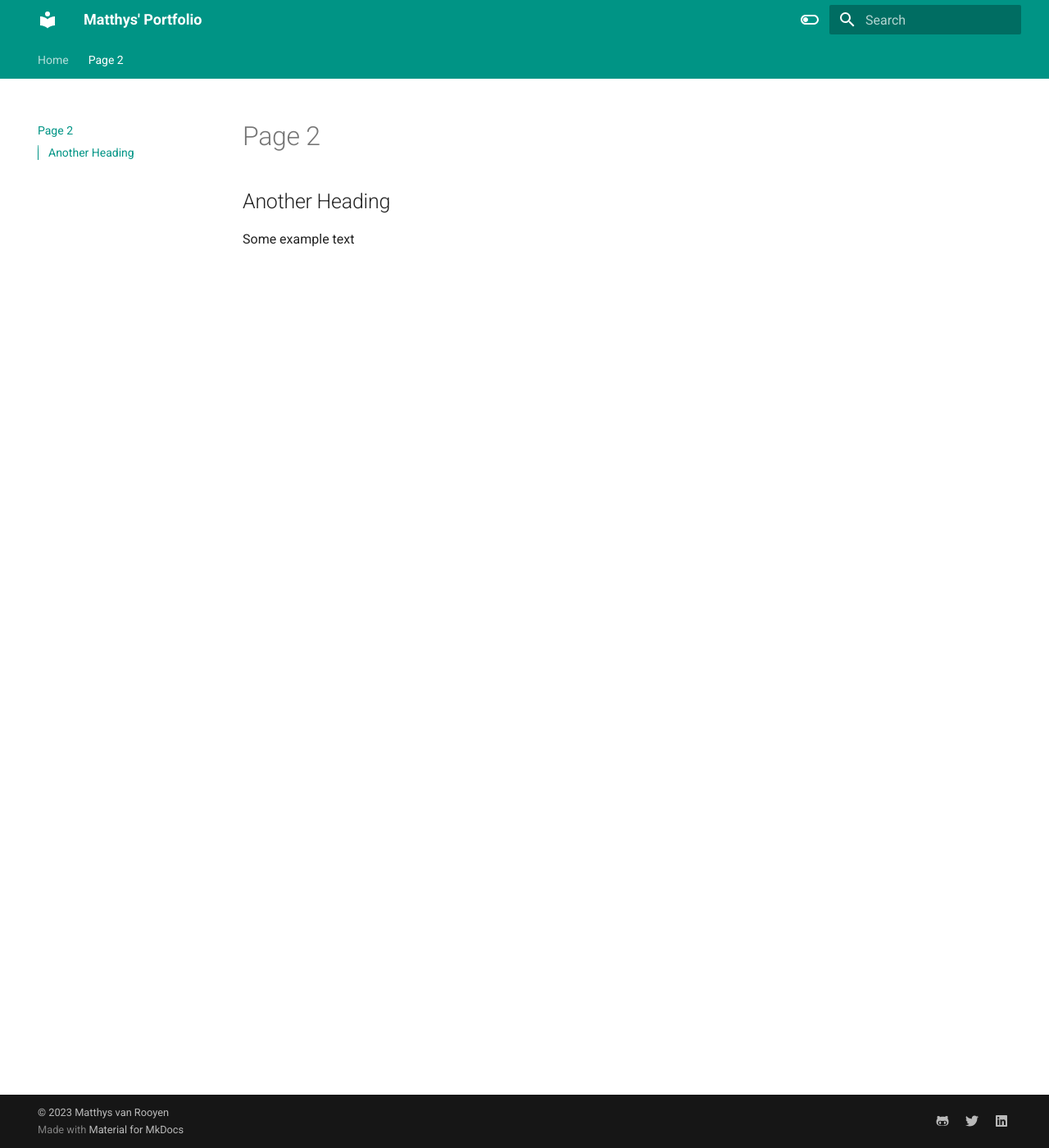
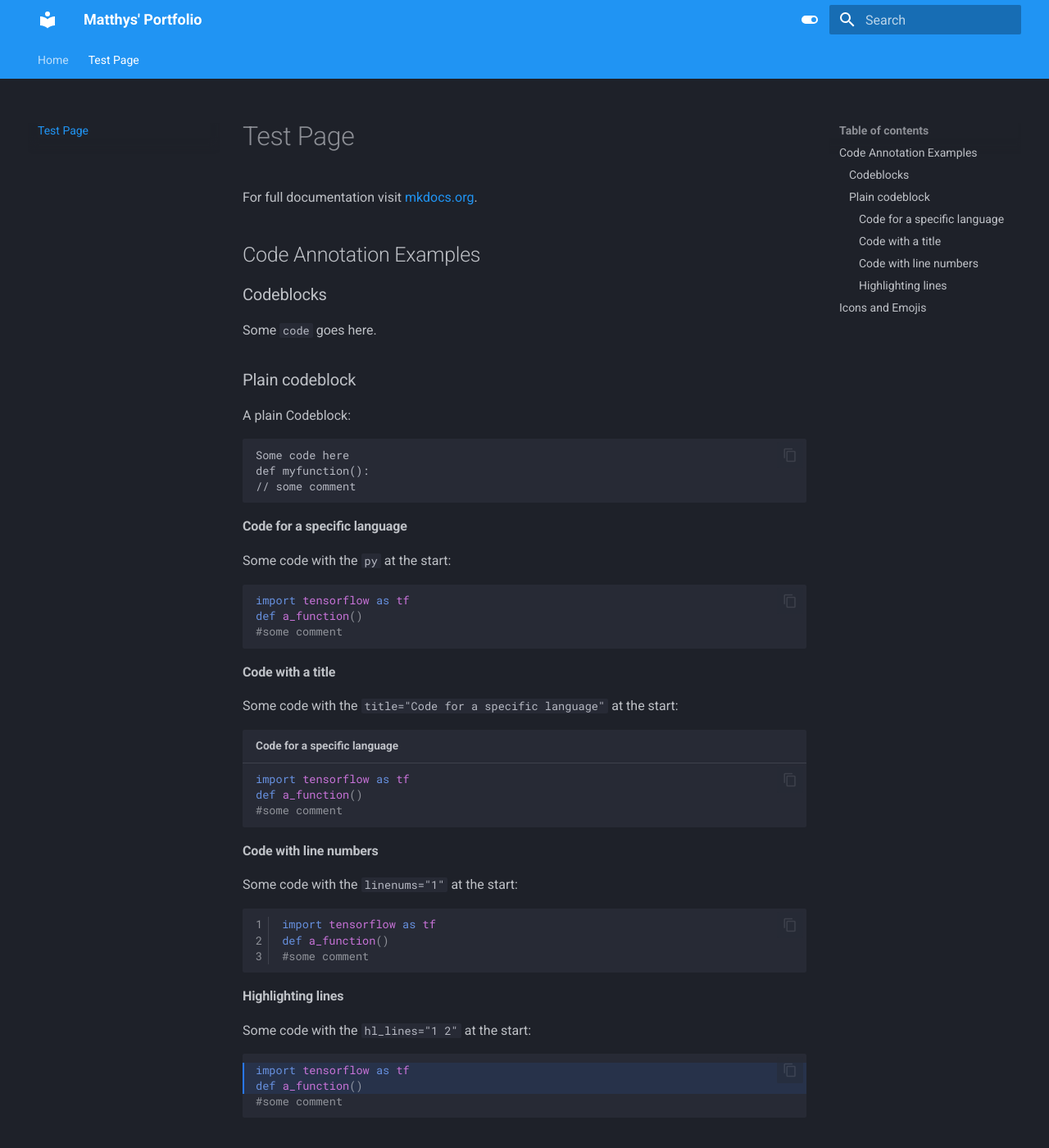
Before and after one commit to Matthysvr/mkdoks-portfolio, an MkDocs documentation site: the page built from docs/page2.md, in a window 1280 px wide and 1400 px high. Shown: the whole window at 82% size. Built offline with MkDocs 1.6.1 and Material for MkDocs 9.7.7, drawn with Linux system fonts in a browser that asks for light colours; emoji names are drawn with the system emoji font.

Commit message:
Personalise site further

````diff
--- a/docs/page2.md
+++ b/docs/page2.md
@@ -1,5 +1,69 @@
-# Page 2
+# Test Page
 
-## Another Heading
+For full documentation visit [mkdocs.org](https://www.mkdocs.org).
 
-Some example text
+## Code Annotation Examples
+
+### Codeblocks
+
+Some `code` goes here.
+
+### Plain codeblock
+
+A plain Codeblock:
+
+```
+Some code here
+def myfunction():
+// some comment
+```
+
+#### Code for a specific language
+
+Some code with the `py` at the start:
+
+``` py
+import tensorflow as tf
+def a_function()
+#some comment
+```
+
+#### Code with a title
+
+Some code with the `title="Code for a specific language"` at the start:
+
+``` py title="Code for a specific language"
+import tensorflow as tf
+def a_function()
+#some comment
+```
+
+#### Code with line numbers
+
+Some code with the `linenums="1"` at the start:
+
+``` py linenums="1"
+import tensorflow as tf
+def a_function()
+#some comment
+```
+
+#### Highlighting lines
+
+Some code with the `hl_lines="1 2"` at the start:
+
+``` py hl_lines="1 2"
+import tensorflow as tf
+def a_function()
+#some comment
+```
+
+## Icons and Emojis
+
+:smile:
+
+:fontawesome-regular-face-laugh-wink:
+
+:fontawesome-brands-twitter:{ .twitter }
+
+:octicons-heart-fill-24:{ .heart }
--- a/mkdocs.yml
+++ b/mkdocs.yml
@@ -2,10 +2,13 @@ site_name: Matthys' Portfolio
 theme:
   name: material
   features:
+    - navigation.tracking
     - navigation.tabs
     - navigation.sections
-    - toc.integrate
+    - navigation.expand
     - navigation.top
+    - navigation.path
+    - navigation.indexes
     - search.suggest
     - search.highlight
     - content.tabs.link
@@ -13,27 +16,25 @@ theme:
     - content.code.copy
   language: en
   palette:
+    - scheme: slate
+      toggle:
+        icon: material/toggle-switch
+        name: Switch to light mode
+      primary: blue
+      accent: blue
     - scheme: default
       toggle:
         icon: material/toggle-switch-off-outline
         name: Switch to dark mode
-      primary: teal
-      accent: purple
-    - scheme: slate
-      toggle:
-        icon: material/toggle-switch
-        name: Switch to light mode
-      primary: teal
-      accent: lime
+      primary: blue
+      accent: blue
 
 extra:
   social:
-    - icon: fontawesome/brands/github-alt
-      link: https://github.com/james-willett
-    - icon: fontawesome/brands/twitter
-      link: https://twitter.com/TheJamesWillett
+    - icon: fontawesome/brands/github
+      link: https://github.com/matthysvr
     - icon: fontawesome/brands/linkedin
-      link: https://www.linkedin.com/in/willettjames/
+      link: https://www.linkedin.com/in/matthysvr/
 
 markdown_extensions:
   - pymdownx.highlight:
````
Also changed, not shown: docs/index.md (+1 -67 lines).
